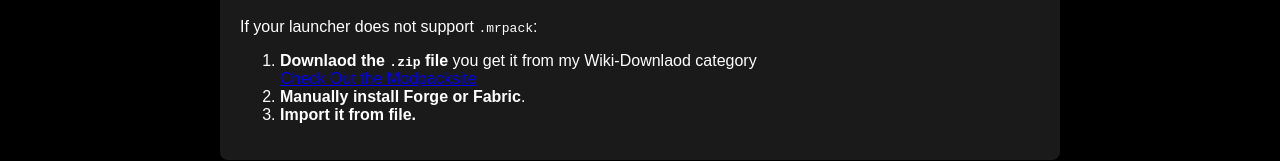
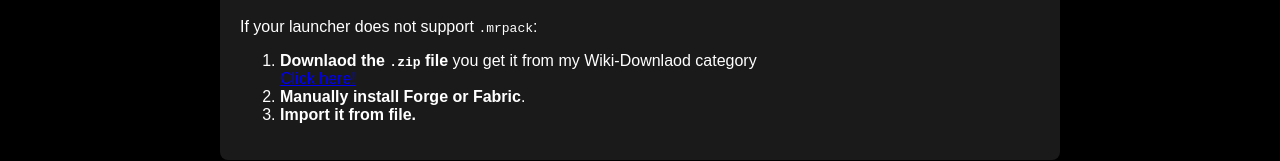
Before and after one commit to Varam0s/Performa, a plain HTML site: page docs/setup.html in a window 1280 px wide. Shown: the part 473-634 px from the top of the page. Drawn offline with Linux system fonts and the light colour scheme.

Commit message:
Update setup.html

```diff
--- a/docs/setup.html
+++ b/docs/setup.html
@@ -71,7 +71,7 @@
 <p>If your launcher does not support <code>.mrpack</code>:</p>
 <ol>
 <li><strong>Downlaod the <code>.zip</code> file</strong> you get it from my Wiki-Downlaod category</li>
-    <a href="/download.html">Check Out the Modpacksite</a>
+    <a href="docs/download.html">Click here!</a>
 <li><strong>Manually install Forge or Fabric</strong>.</li>
 <li><strong>Import it from file.</strong></li>
 </ol>
```
